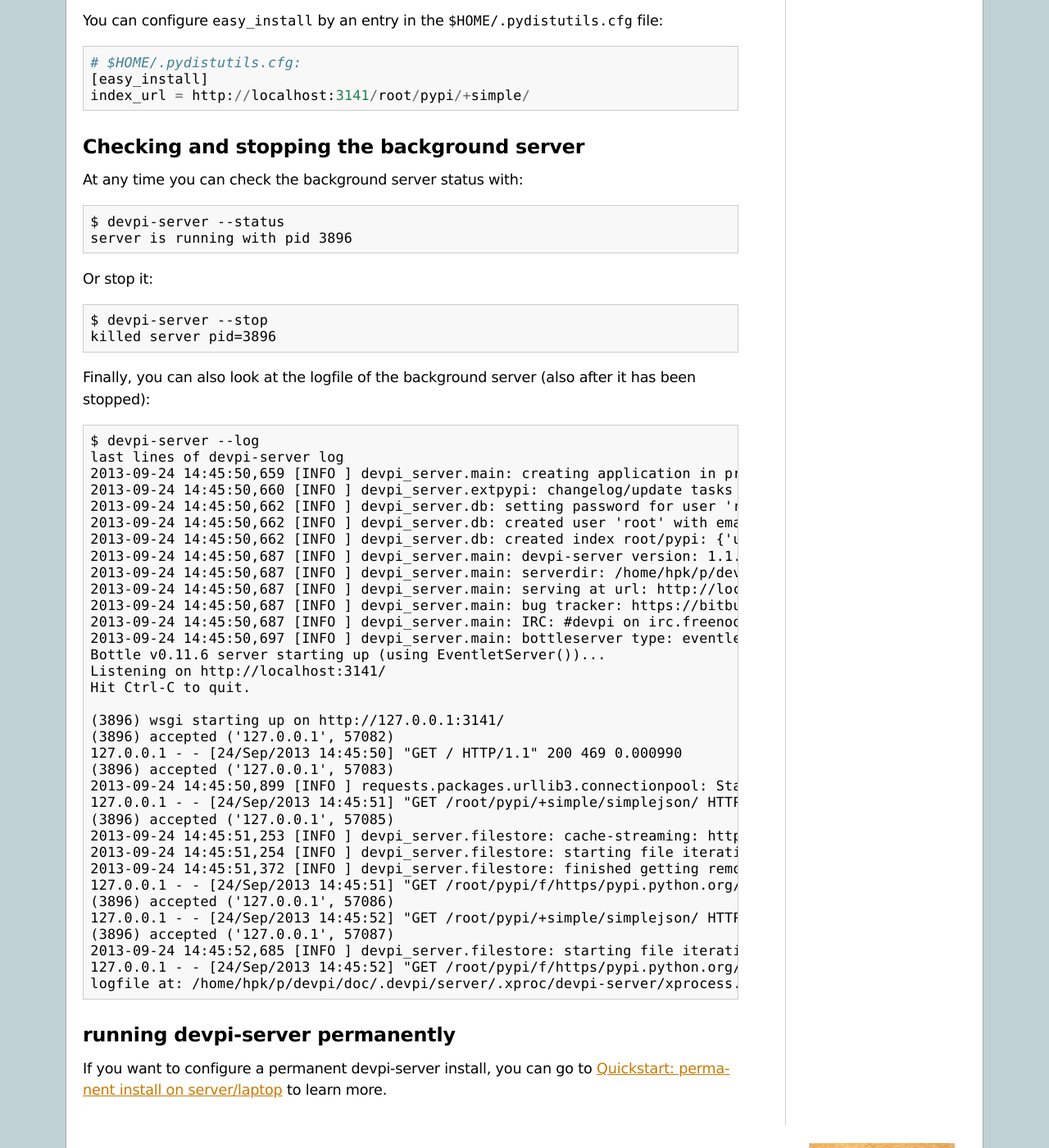
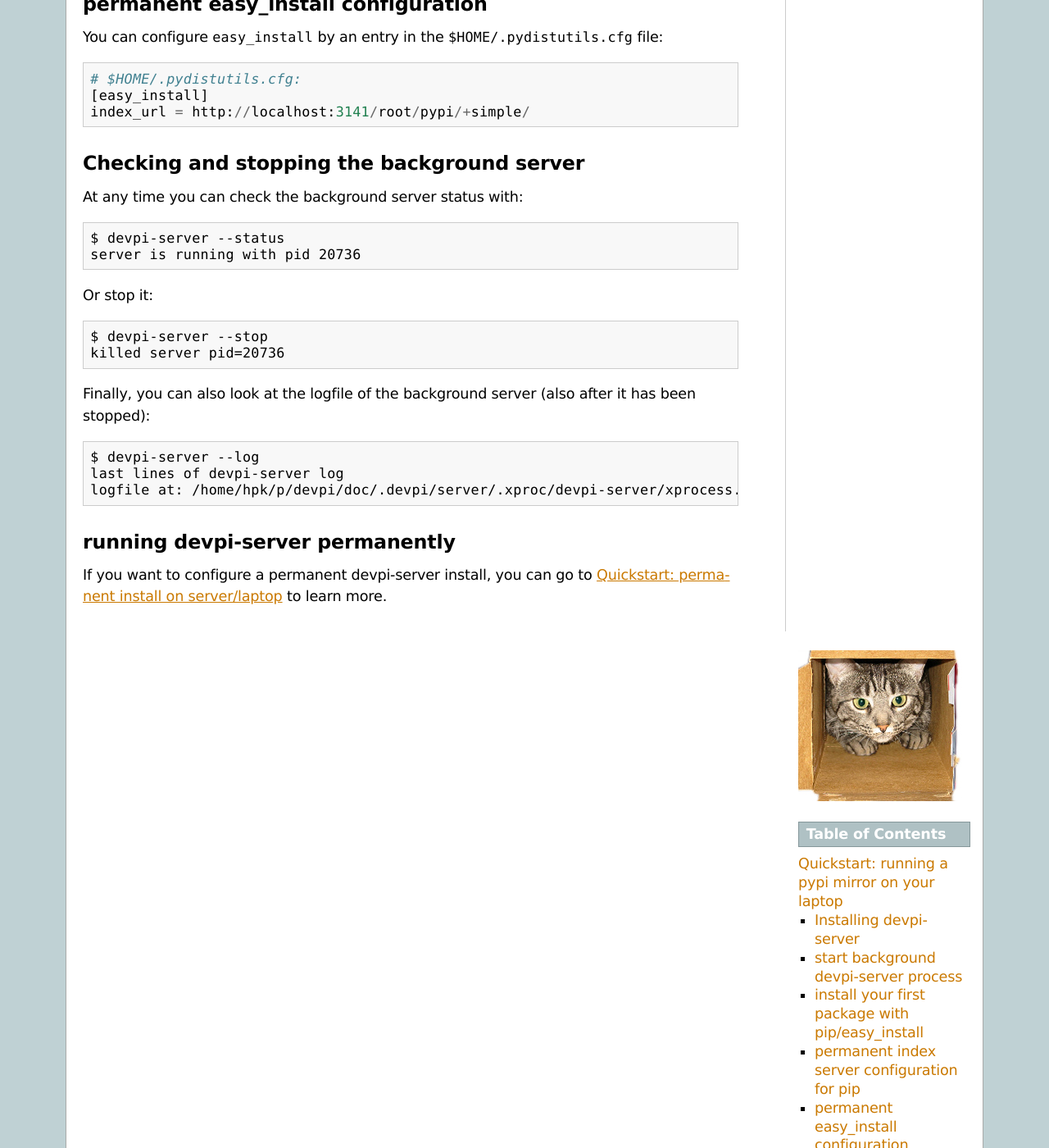
Before and after one commit to devpi/devpi, a Sphinx documentation site: the page built from doc/quickstart-pypimirror.rst, in a window 1280 px wide and 1400 px high, scrolled down 2241 px. Shown: the whole window at 82% size. Built offline with Sphinx 7.4.7, drawn with Linux system fonts in a browser that asks for light colours; some of the changed text lies outside the part shown.

Commit message:
regen docs and bump versions.

```diff
--- a/doc/quickstart-pypimirror.rst
+++ b/doc/quickstart-pypimirror.rst
@@ -21,9 +21,10 @@
 To start ``devpi-server`` in the background issue::
 
     $ devpi-server --start
+    set root/pypi default index
     starting background devpi-server at http://localhost:3141
     /home/hpk/p/devpi/doc/.devpi/server/.xproc/devpi-server$ /home/hpk/venv/0/bin/devpi-server
-    process 'devpi-server' started pid=3896
+    process 'devpi-server' started pid=20736
     devpi-server process startup detected
     logfile is at /home/hpk/p/devpi/doc/.devpi/server/.xproc/devpi-server/xprocess.log
 
@@ -125,49 +126,18 @@
 At any time you can check the background server status with::
 
     $ devpi-server --status
-    server is running with pid 3896
+    server is running with pid 20736
 
 Or stop it::
 
     $ devpi-server --stop
-    killed server pid=3896
+    killed server pid=20736
 
 Finally, you can also look at the logfile of the background server
 (also after it has been stopped)::
 
     $ devpi-server --log
     last lines of devpi-server log
-    2013-09-24 14:45:50,659 [INFO ] devpi_server.main: creating application in process 3896
-    2013-09-24 14:45:50,660 [INFO ] devpi_server.extpypi: changelog/update tasks starting
-    2013-09-24 14:45:50,662 [INFO ] devpi_server.db: setting password for user 'root'
-    2013-09-24 14:45:50,662 [INFO ] devpi_server.db: created user 'root' with email None
-    2013-09-24 14:45:50,662 [INFO ] devpi_server.db: created index root/pypi: {'uploadtrigger_jenkins': None, 'acl_upload': ['root'], 'bases': (), 'volatile': False, 'type': 'mirror'}
-    2013-09-24 14:45:50,687 [INFO ] devpi_server.main: devpi-server version: 1.1.dev8
-    2013-09-24 14:45:50,687 [INFO ] devpi_server.main: serverdir: /home/hpk/p/devpi/doc/.devpi/server
-    2013-09-24 14:45:50,687 [INFO ] devpi_server.main: serving at url: http://localhost:3141
-    2013-09-24 14:45:50,687 [INFO ] devpi_server.main: bug tracker: https://bitbucket.org/hpk42/devpi/issues
-    2013-09-24 14:45:50,687 [INFO ] devpi_server.main: IRC: #devpi on irc.freenode.net
-    2013-09-24 14:45:50,697 [INFO ] devpi_server.main: bottleserver type: eventlet
-    Bottle v0.11.6 server starting up (using EventletServer())...
-    Listening on http://localhost:3141/
-    Hit Ctrl-C to quit.
-
-    (3896) wsgi starting up on http://127.0.0.1:3141/
-    (3896) accepted ('127.0.0.1', 57082)
-    127.0.0.1 - - [24/Sep/2013 14:45:50] "GET / HTTP/1.1" 200 469 0.000990
-    (3896) accepted ('127.0.0.1', 57083)
-    2013-09-24 14:45:50,899 [INFO ] requests.packages.urllib3.connectionpool: Starting new HTTPS connection (1): pypi.python.org
-    127.0.0.1 - - [24/Sep/2013 14:45:51] "GET /root/pypi/+simple/simplejson/ HTTP/1.1" 200 16697 0.281578
-    (3896) accepted ('127.0.0.1', 57085)
-    2013-09-24 14:45:51,253 [INFO ] devpi_server.filestore: cache-streaming: https://pypi.python.org/packages/source/s/simplejson/simplejson-3.3.0.tar.gz, target root/pypi/f/https/pypi.python.org/packages/source/s/simplejson/simplejson-3.3.0.tar.gz
-    2013-09-24 14:45:51,254 [INFO ] devpi_server.filestore: starting file iteration: root/pypi/f/https/pypi.python.org/packages/source/s/simplejson/simplejson-3.3.0.tar.gz (size 67250)
-    2013-09-24 14:45:51,372 [INFO ] devpi_server.filestore: finished getting remote 'https://pypi.python.org/packages/source/s/simplejson/simplejson-3.3.0.tar.gz'
-    127.0.0.1 - - [24/Sep/2013 14:45:51] "GET /root/pypi/f/https/pypi.python.org/packages/source/s/simplejson/simplejson-3.3.0.tar.gz HTTP/1.1" 200 67382 0.146276
-    (3896) accepted ('127.0.0.1', 57086)
-    127.0.0.1 - - [24/Sep/2013 14:45:52] "GET /root/pypi/+simple/simplejson/ HTTP/1.1" 200 16697 0.015368
-    (3896) accepted ('127.0.0.1', 57087)
-    2013-09-24 14:45:52,685 [INFO ] devpi_server.filestore: starting file iteration: root/pypi/f/https/pypi.python.org/packages/source/s/simplejson/simplejson-3.3.0.tar.gz (size 67250)
-    127.0.0.1 - - [24/Sep/2013 14:45:52] "GET /root/pypi/f/https/pypi.python.org/packages/source/s/simplejson/simplejson-3.3.0.tar.gz HTTP/1.1" 200 67382 0.000823
     logfile at: /home/hpk/p/devpi/doc/.devpi/server/.xproc/devpi-server/xprocess.log
 
 running devpi-server permanently
--- a/doc/quickstart-server.rst
+++ b/doc/quickstart-server.rst
@@ -34,7 +34,7 @@
 And let's check the version::
 
     $ devpi-server --version
-    1.1.dev8
+    1.1
 
 .. _gendeploy:
 
@@ -270,7 +270,7 @@
     no current index: type 'devpi use -l' to discover indices
 
 At this point we have only a root user and a ``root/pypi``
-index (see :ref:`using root/pypi index <install first>`).
+index (see :ref:`using root/pypi index <install_first>`).
 
 
 setting the root password
--- a/doc/userman/pysober/pysober.py
+++ b/doc/userman/pysober/pysober.py
@@ -1,5 +1,5 @@
 
-__version__ = "0.1.0"
+__version__ = "0.2.1"
 
 def get_version():
     return __version__
--- a/setup.py
+++ b/setup.py
@@ -11,12 +11,12 @@
     setup(
       name="devpi",
       description="devpi: github-style pypi index server and packaging meta tool.",
-      install_requires = ["devpi-server>=1.1.dev4,<1.2",
-                          "devpi-client>=1.1.dev4,<1.2"],
+      install_requires = ["devpi-server>=1.1,<1.2",
+                          "devpi-client>=1.1,<1.2"],
       keywords="pypi cache server installer wsgi",
       long_description=README + '\n\n' + CHANGES,
       url="http://doc.devpi.net",
-      version='1.1.dev8',
+      version='1.1',
       maintainer="Holger Krekel",
       maintainer_email="holger@merlinux.eu",
       zip_safe=False,
```
Also changed, not shown: other parts of doc/quickstart-pypimirror.rst (+2 -2 lines), other parts of doc/quickstart-server.rst (+1 -1 lines), doc/quickstart-releaseprocess.rst (+4 -3 lines), doc/userman/devpi_commands.rst (+27 -23 lines), doc/userman/devpi_packages.rst (+14 -13 lines), 11 other files.
